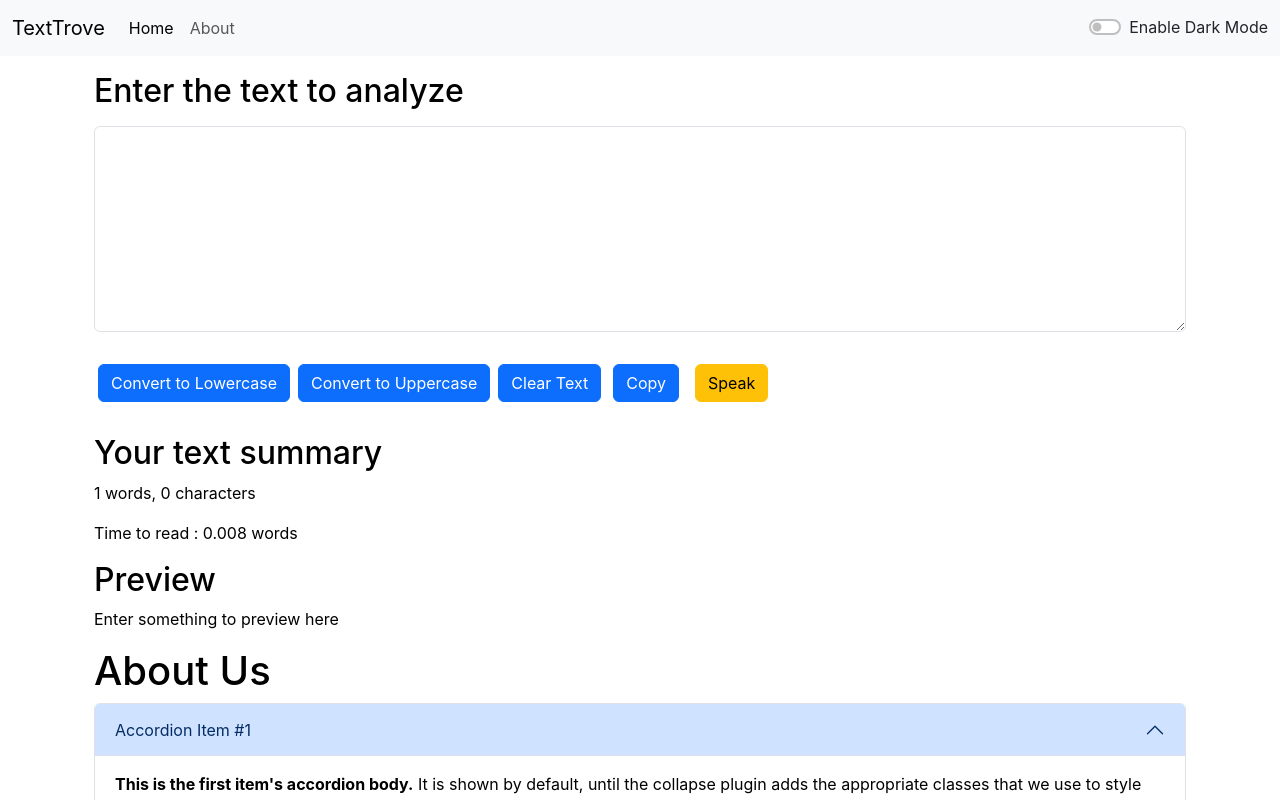
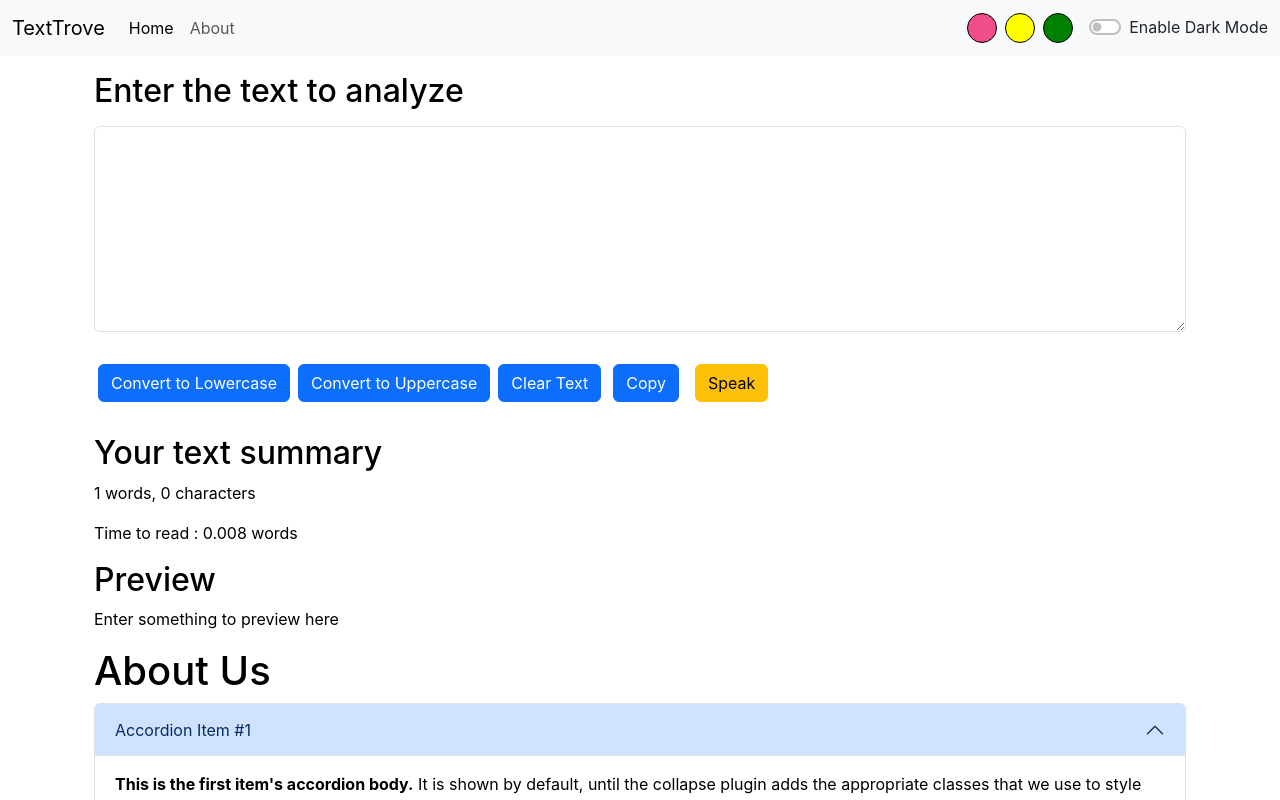
Before and after one commit to JiyaGupta-cs/React_Tuts, a React (Create React App) app: page / in a window 1280 px wide. Shown: the top 800 px of the page. Built offline with nearby package versions, Linux system fonts and the light colour scheme.

Commit message:
Added favicon

```diff
--- a/public/index.html
+++ b/public/index.html
@@ -6,7 +6,7 @@
   <link rel="icon" href="%PUBLIC_URL%/favicon.ico" />
   <meta name="viewport" content="width=device-width, initial-scale=1" />
   <meta name="theme-color" content="#000000" />
-  <meta name="description" content="Web site created using create-react-app" />
+  <meta name="description" content="TextTrove - A Text Analyzer" />
   <link rel="apple-touch-icon" href="%PUBLIC_URL%/logo192.png" />
   <!--
       manifest.json provides metadata used when your web app is installed on a
--- a/src/components/Navbar.js
+++ b/src/components/Navbar.js
@@ -23,8 +23,14 @@ export default function Navbar(props) {
               <input className="form-control me-2" type="search" placeholder="Search" aria-label="Search"/>
                 <button className="btn btn-primary" type="submit">Search</button>
             </form> */}
-            <div className={`form-check form-switch text-${props.mode==='light'?'dark':'light'}`}>
-  <input className="form-check-input" style={{border:'2px solid #bfbfbf'}} onClick={props.toggleMode} type="checkbox" role="switch" id="flexSwitchCheckDefault"/>
+<div className="d-flex mx-3 gap-2" /*style={{width:}}*/>
+  <div onClick={props.toggleMode} className="circle pe-auto " style={{width:'30px', height:'30px',backgroundColor:'#EF4E8A',border:'1px solid black', borderRadius:'50px', cursor:'pointer'}}></div>
+  <div onClick={props.toggleMode} className="circle" style={{width:'30px', height:'30px',backgroundColor:'yellow',border:'1px solid black', borderRadius:'50px', cursor:'pointer'}}></div>
+  <div onClick={props.toggleMode} className="circle" style={{width:'30px', height:'30px',backgroundColor:'green',border:'1px solid black', borderRadius:'50px', cursor:'pointer'}}></div>
+</div>
+          <div className={`form-check form-switch text-${props.mode === 'light' ? 'dark' : 'light'}`}>
+
+            <input className="form-check-input" style={{ border: '2px solid #bfbfbf' }} onClick={props.toggleMode} type="checkbox" role="switch" id="flexSwitchCheckDefault" />
             <label className="form-check-label" htmlFor="flexSwitchCheckDefault">Enable Dark Mode</label>
           </div>
         </div>
@@ -35,10 +41,10 @@ export default function Navbar(props) {
 
 
 Navbar.propTypes = {
-  title : PropTypes.string.isRequired,
-  abouttext : PropTypes.string.isRequired
+  title: PropTypes.string.isRequired,
+  abouttext: PropTypes.string.isRequired
 }
-Navbar.defaultProps={
+Navbar.defaultProps = {
   title: 'Set title here',
   abouttext: 'Set abouttext here'
 }
```
Also changed, not shown: 1 other file (tests, documents, lock files or other folders). Lines whose indentation alone changed are shown as unchanged.
